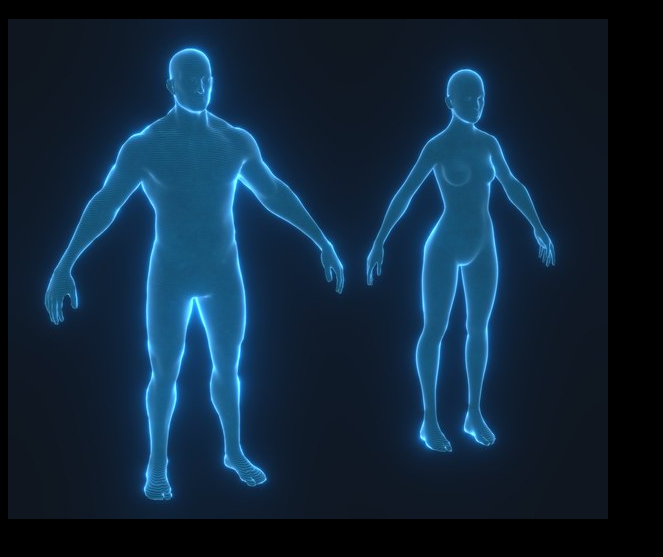
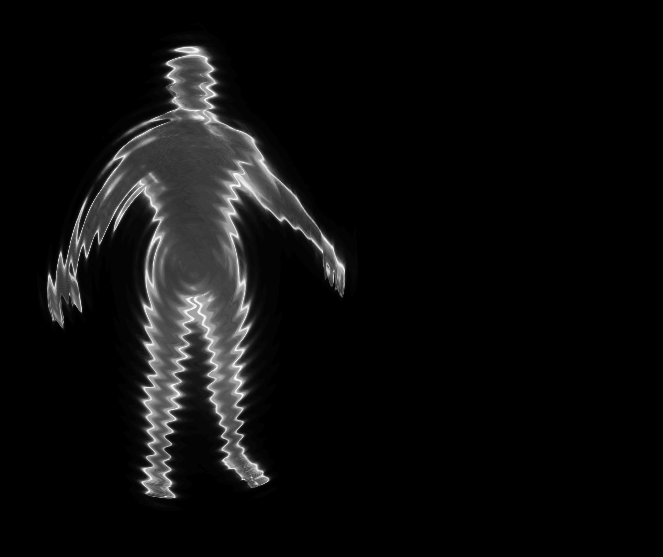
Before and after one commit to Tibood/ni3, a plain HTML site: page index.html in a window 1280 px wide. Shown: the part 61-618 px from the top of the page, without its empty margins (0-663 px from the left). Drawn offline with Linux system fonts and the light colour scheme.

Commit message:
Update image source in index.html

```diff
--- a/index.html
+++ b/index.html
@@ -7,6 +7,6 @@
     </head>
     <body>
         <h1>Nuit de l'info 2024</h1>
-        <img src="1.jpg">
+        <img src="Sans_titre.png">
     </body>
 </html>
```
